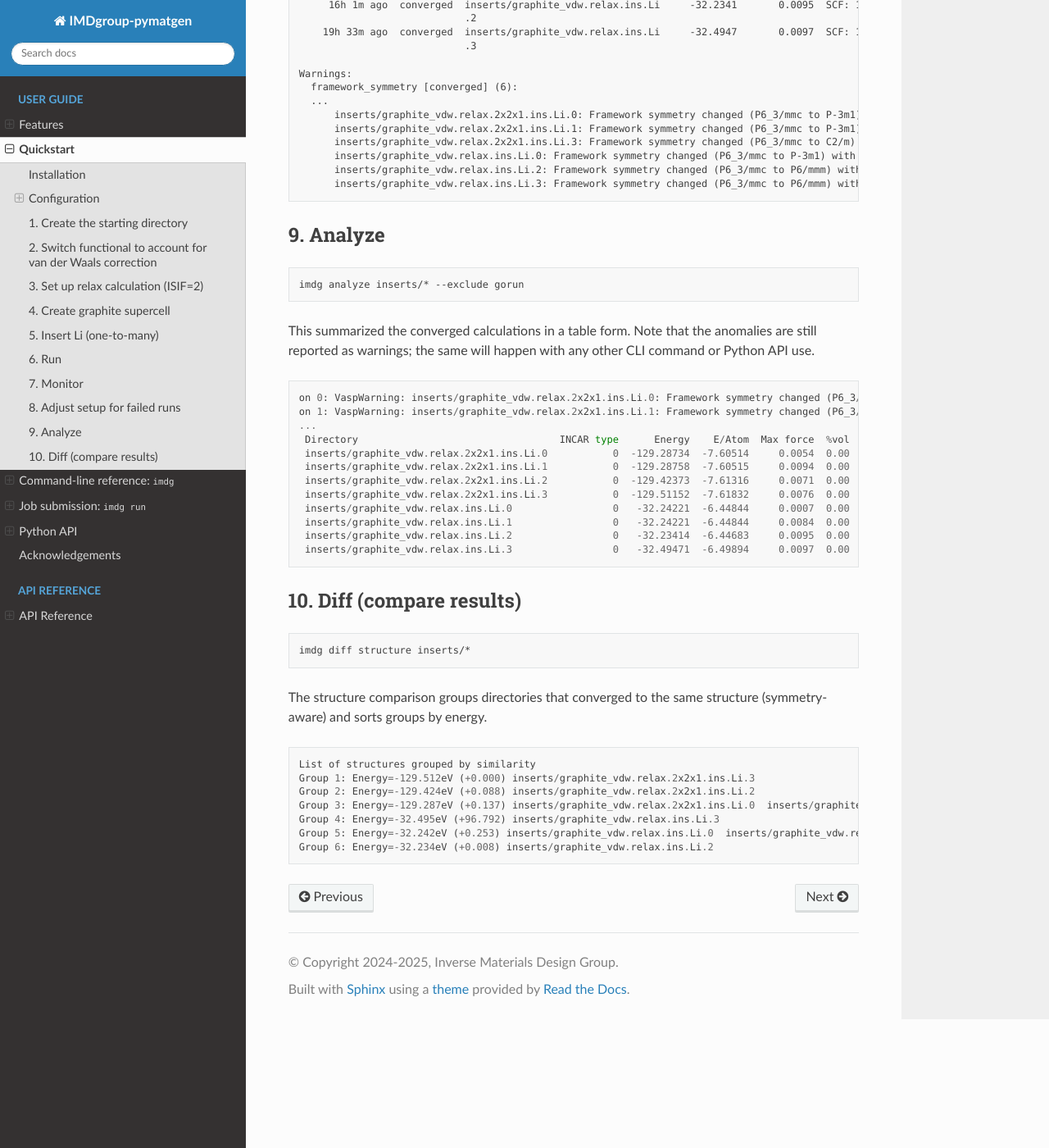
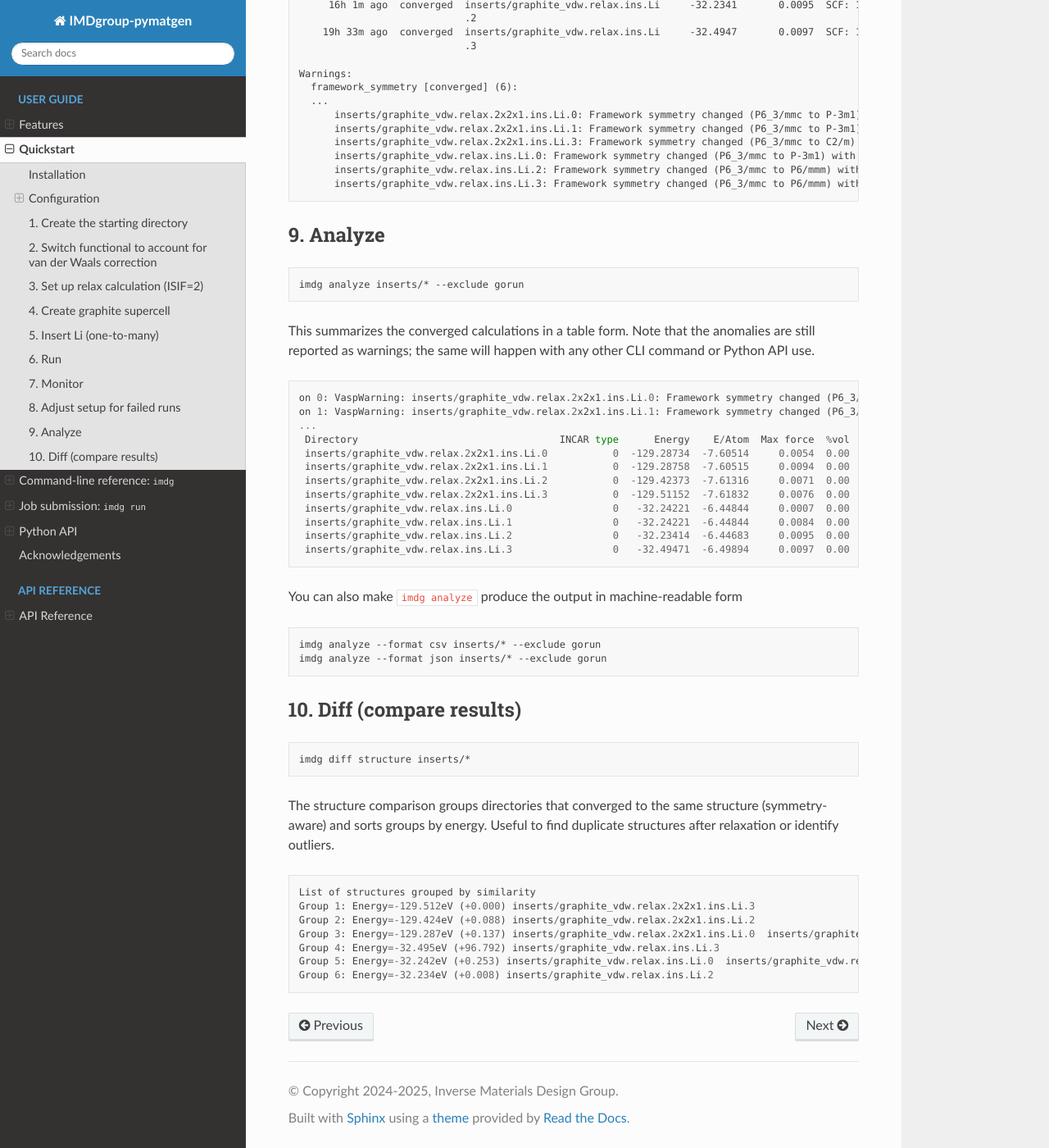
Before and after one commit to yantar92/IMDgroup-pymatgen, a Sphinx documentation site: the page built from docs/quickstart.md, in a window 1280 px wide and 1400 px high, scrolled down 6205 px. Shown: the whole window at 82% size. Built offline with Sphinx 7.4.7 and the Read the Docs theme 3.1.0, drawn with Linux system fonts in a browser that asks for light colours.

Commit message:
docs/quickstart.md: Improve wording

````diff
--- a/docs/quickstart.md
+++ b/docs/quickstart.md
@@ -341,7 +341,7 @@ Warnings:
 imdg analyze inserts/* --exclude gorun
 ```
 
-This summarized the converged calculations in a table form.
+This summarizes the converged calculations in a table form.
 Note that the anomalies are still reported as warnings; the same will
 happen with any other CLI command or Python API use.
 
@@ -360,6 +360,13 @@ on 1: VaspWarning: inserts/graphite_vdw.relax.2x2x1.ins.Li.1: Framework symmetry
  inserts/graphite_vdw.relax.ins.Li.3                 0   -32.49471  -6.49894     0.0097  0.00          0.34       P6/mmm                 P6/mmm
 ```
 
+You can also make `imdg analyze` produce the output in machine-readable form
+
+```bash
+imdg analyze --format csv inserts/* --exclude gorun
+imdg analyze --format json inserts/* --exclude gorun
+```
+
 ## 10. Diff (compare results)
 
 ```bash
@@ -368,6 +375,7 @@ imdg diff structure inserts/*
 
 The structure comparison groups directories that converged to the same
 structure (symmetry-aware) and sorts groups by energy.
+Useful to find duplicate structures after relaxation or identify outliers.
 
 ```
 List of structures grouped by similarity
````
Also changed, not shown: other parts of docs/quickstart.md (+1 -1 lines).
